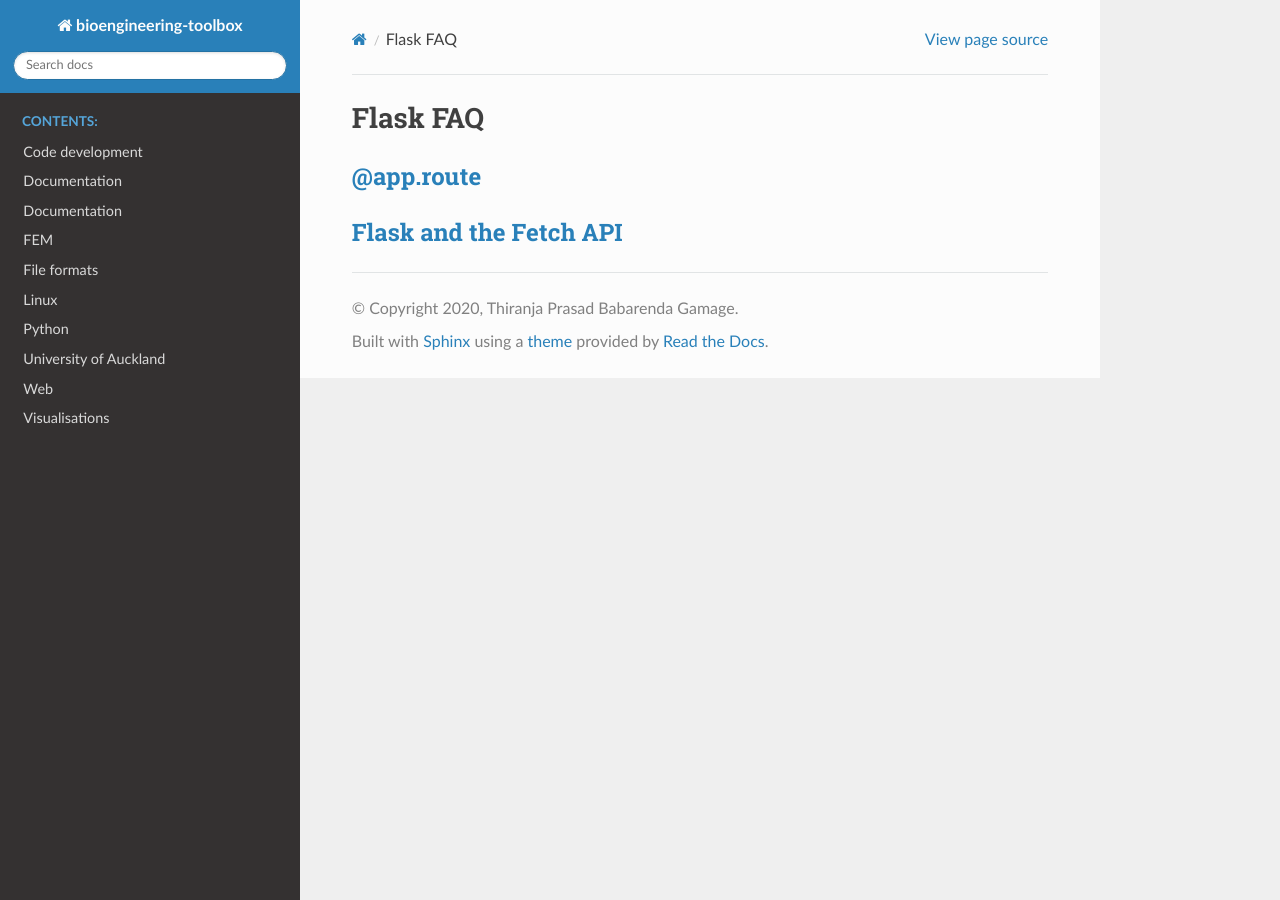
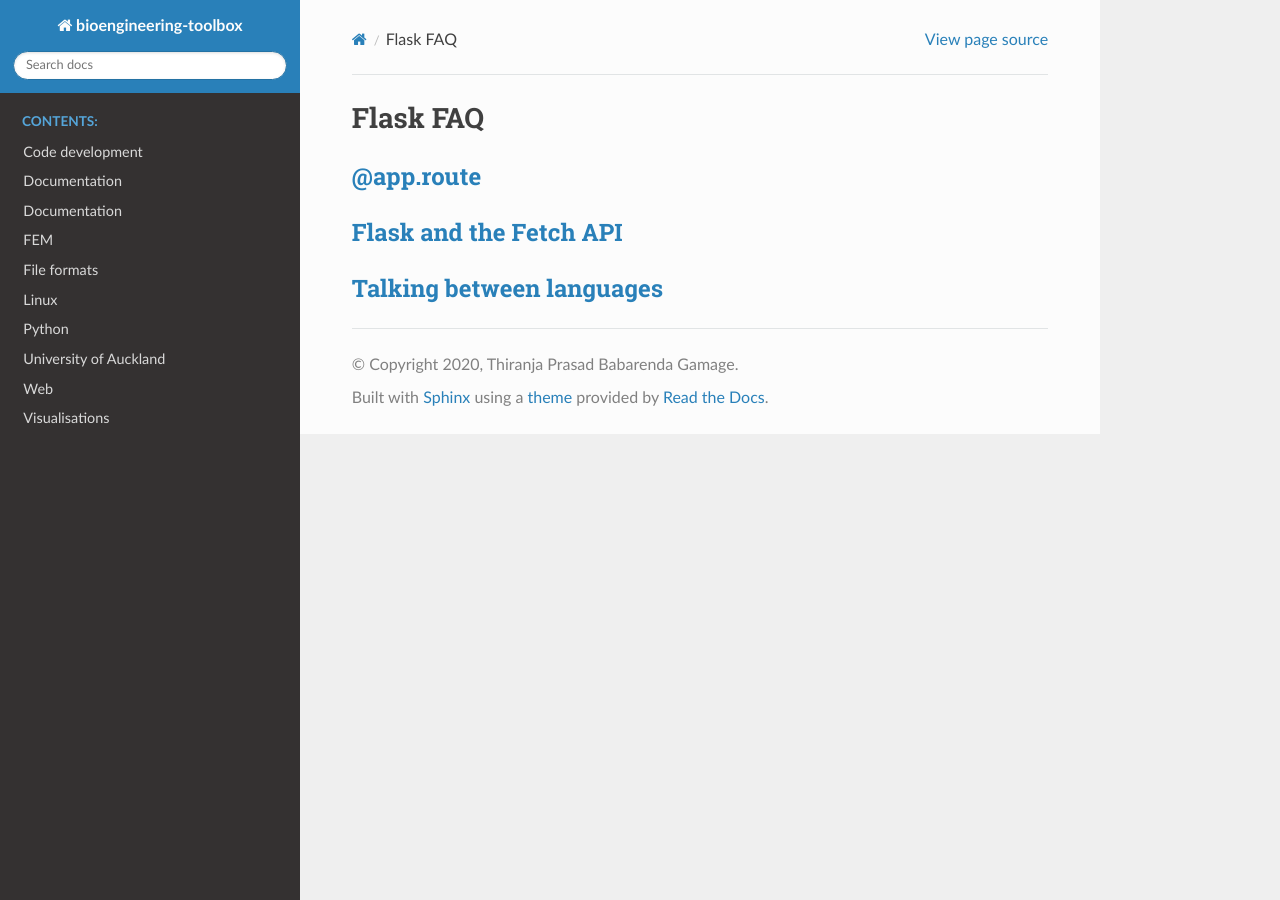
Before and after one commit to PrasadBabarendaGamage/bioengineering-toolbox, a Sphinx documentation site: the page built from docs/source/web/flask.md, in a window 1280 px wide. Built offline with Sphinx 7.4.7 and the Read the Docs theme 2.0.0, drawn with Linux system fonts in a browser that asks for light colours; pages that are not in the unit, such as notebooks, are missing from menus.

Commit message:
Adding flask documentation

```diff
--- a/docs/source/web/flask.md
+++ b/docs/source/web/flask.md
@@ -3,3 +3,5 @@
 ## [@app.route](https://ains.co/blog/things-which-arent-magic-flask-part-1.html)
 
 ## [Flask and the Fetch API](https://pythonise.com/series/learning-flask/flask-and-fetch-api)
+
+## [Talking between languages](https://healeycodes.com/javascript/python/beginners/webdev/2019/04/11/talking-between-languages.html)
```
